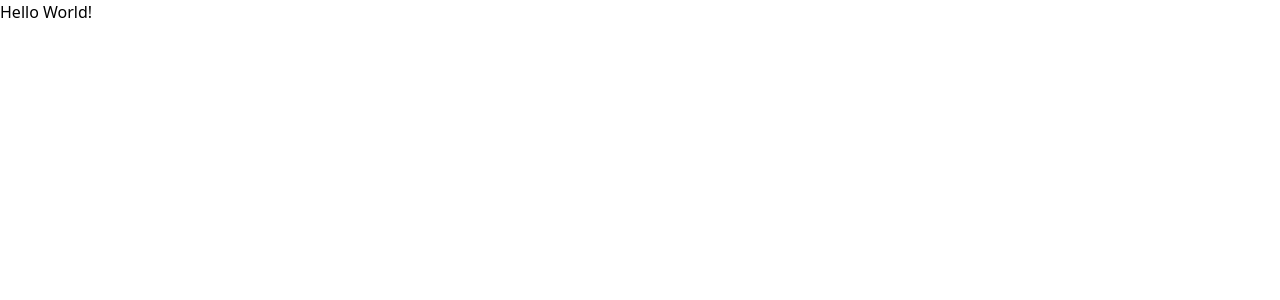
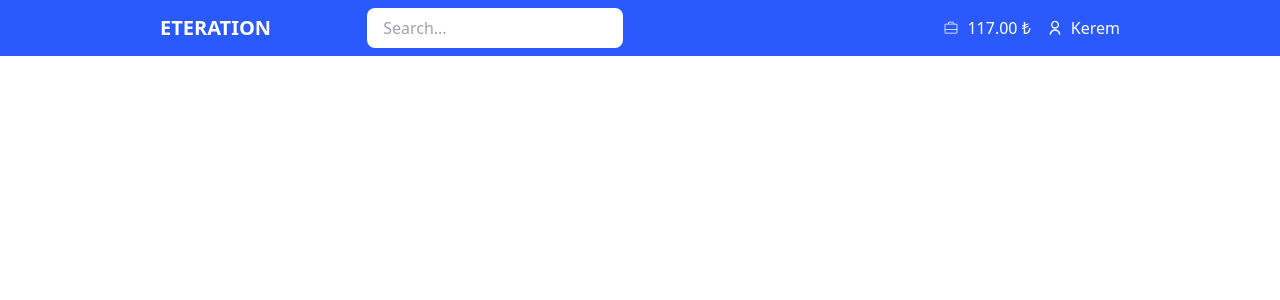
Before and after one commit to FercanSen/eteration-case, a React (Create React App) app: page / in a window 1280 px wide. Shown: the top 300 px of the page. Built offline with nearby package versions, Linux system fonts and the light colour scheme.

Commit message:
Create a header component

```diff
--- a/package.json
+++ b/package.json
@@ -12,6 +12,7 @@
     "@types/react-dom": "^18.3.0",
     "react": "^18.3.1",
     "react-dom": "^18.3.1",
+    "react-icons": "^5.3.0",
     "react-scripts": "5.0.1",
     "typescript": "^4.9.5",
     "web-vitals": "^2.1.4"
--- a/src/App.tsx
+++ b/src/App.tsx
@@ -1,7 +1,9 @@
+import Header from "./components/Header";
+
 function App() {
   return (
     <div>
-      <div>Hello World!</div>
+      <Header />
     </div>
   );
 }
--- /dev/null
+++ b/src/components/Header.tsx
@@ -0,0 +1,37 @@
+import React from "react";
+import { RiUserLine } from "react-icons/ri";
+import { PiSuitcaseSimpleLight } from "react-icons/pi";
+
+const Header: React.FC = () => {
+  return (
+    <header className="flex items-center px-40 py-2 bg-primaryColor text-white">
+      {/* Heading */}
+      <h1 className="text-xl font-bold uppercase">ETERATION</h1>
+
+      {/* Search Bar */}
+      <div className="ml-24">
+        <input
+          type="text"
+          placeholder="Search..."
+          className="px-4 py-2 w-64 text-black rounded-lg"
+        />
+      </div>
+
+      <div className="flex space-x-4 ml-auto">
+        {/* Balance */}
+        <div className="flex items-center space-x-2">
+          <PiSuitcaseSimpleLight className="text-white" />
+          <span>117.00 &#8378;</span>
+        </div>
+
+        {/* Profile */}
+        <div className="flex items-center space-x-2">
+          <RiUserLine className="text-white" />
+          <span>Kerem</span>
+        </div>
+      </div>
+    </header>
+  );
+};
+
+export default Header;
--- a/tailwind.config.js
+++ b/tailwind.config.js
@@ -2,7 +2,11 @@
 module.exports = {
   content: ["./src/**/*.{js,jsx,ts,tsx}"],
   theme: {
-    extend: {},
+    extend: {
+      colors: {
+        primaryColor: "#2a59fe",
+      },
+    },
   },
   plugins: [],
 };
```
Also changed, not shown: 1 other file (tests, documents, lock files or other folders).
